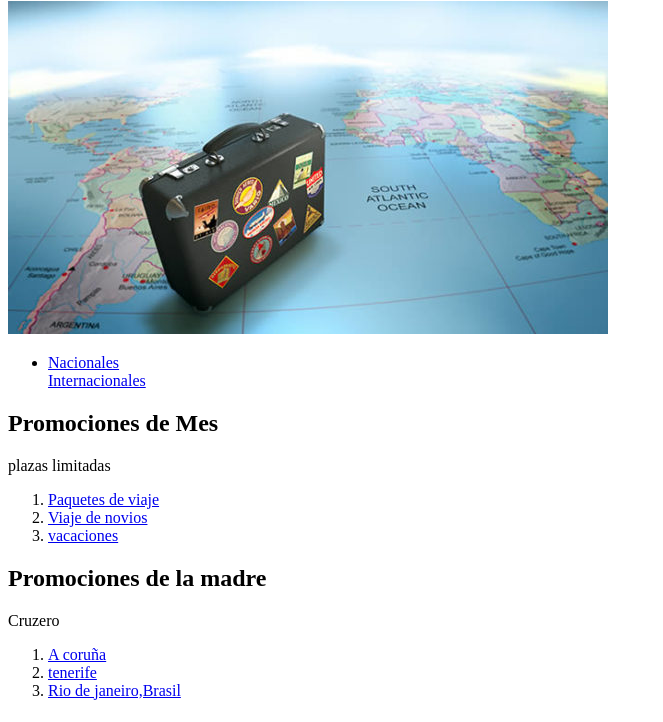
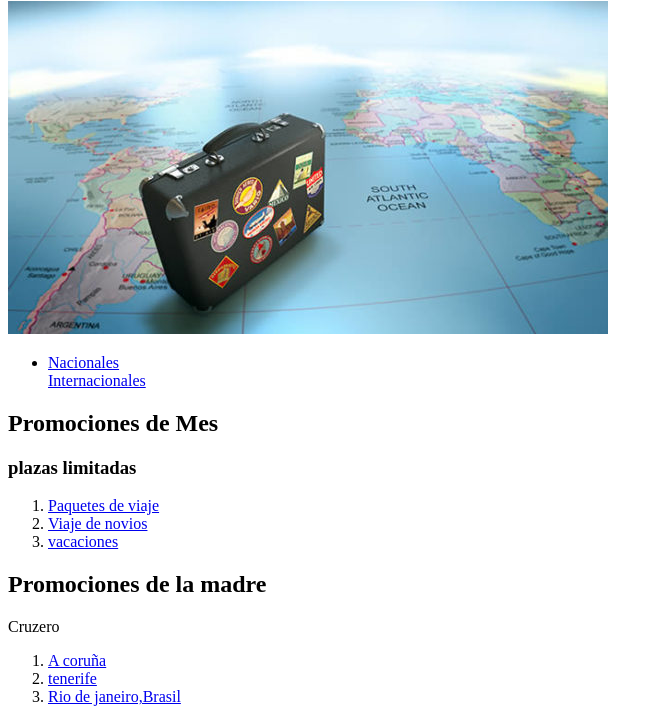
Before and after one commit to Marcuspratis/M1P06_marcus_pratis, a plain HTML site: page pratica 6/index.html in a window 1280 px wide. Shown: the part 79-801 px from the top of the page, without its empty margins (0-663 px from the left). Drawn offline with Linux system fonts and the light colour scheme.

Commit message:
commit e push

```diff
--- a/pratica 6/index.html
+++ b/pratica 6/index.html
@@ -17,16 +17,17 @@
         </li>
       </ul>
     </header>
-    <section 1>
+  <article>
       <h2>Promociones de Mes</h2>
-      <p>plazas limitadas</p>
+  <section>
+      <h3>plazas limitadas</h3>
       <ol>
         <li><a href="#">Paquetes de viaje</a></li>
         <li><a href="#">Viaje de novios</a></li>
         <li><a href="#">vacaciones</a></li>
       </ol>
-    </section>
-     <section 2>
+      </section>
+     <section>
       <h2>Promociones de la madre</h2>
       <p>Cruzero</p>
       <ol>
@@ -35,5 +36,6 @@
         <li><a href="#">Rio de janeiro,Brasil</a></li>
       </ol>
     </section>
+    </article>
   </body>
 </html>
```
